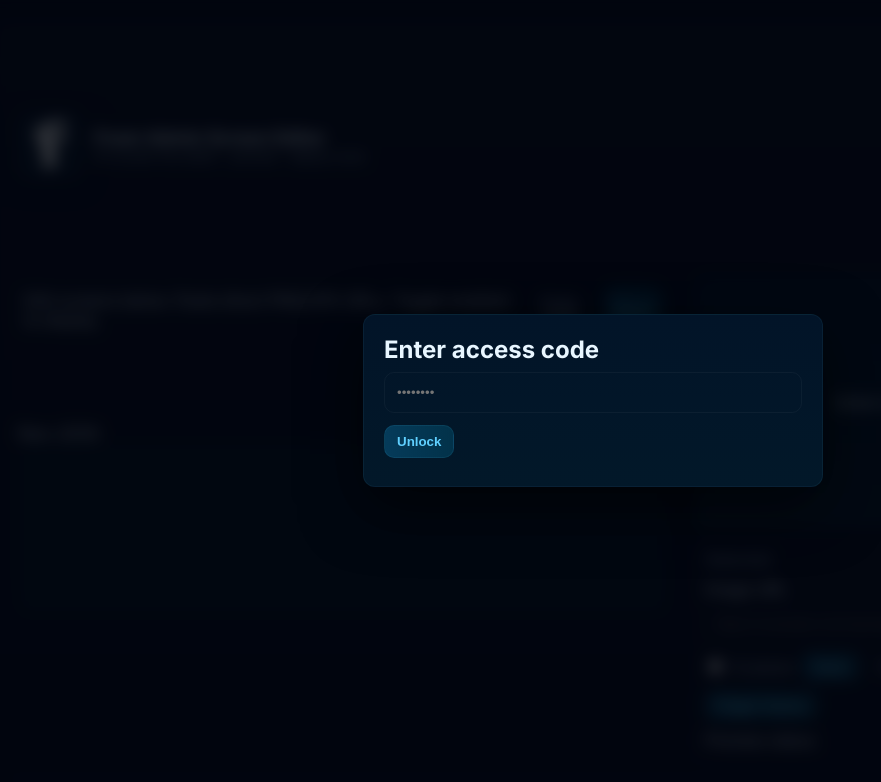
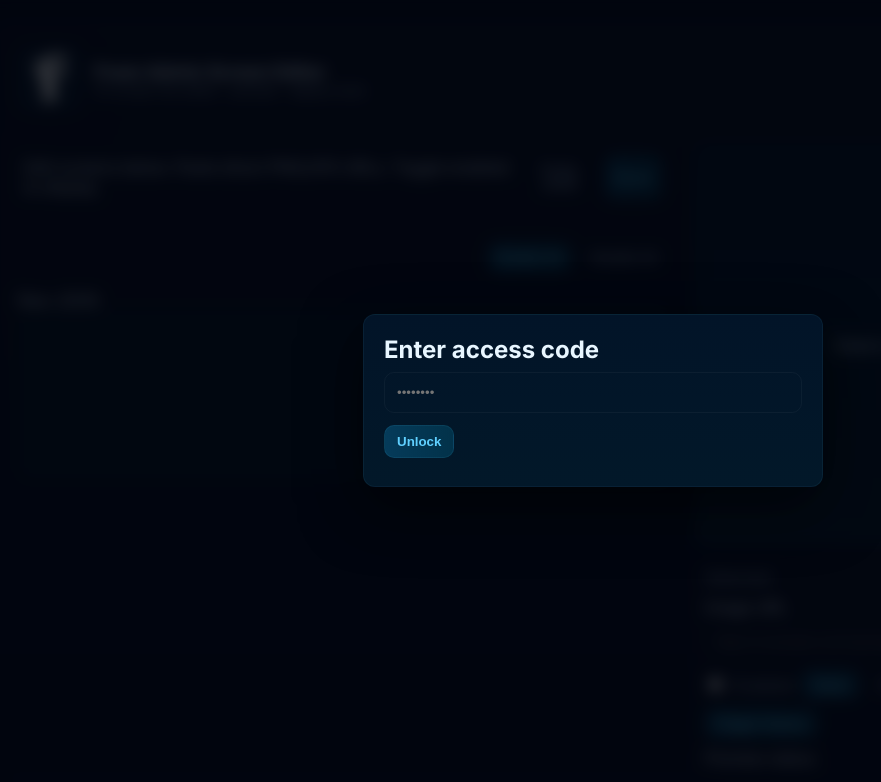
Before and after one commit to GameboyAlex1234/FnamImagepanel, a plain HTML site: page index.html in a window 1280 px wide. Shown: the whole page, without its empty margins (47-928 px from the left). Drawn offline with Linux system fonts and the light colour scheme; no server answers.

Commit message:
Update index.html

```diff
--- a/index.html
+++ b/index.html
@@ -23,11 +23,31 @@ body{display:flex;align-items:center;justify-content:center;padding:26px}
 }
 @keyframes moveGrid{0%{background-position:0 0,0 0}100%{background-position:800px 800px,-800px -800px}}
 @keyframes pulse{0%{opacity:0.25}50%{opacity:0.32}100%{opacity:0.25}}
-.container{position:relative;z-index:2;width:1200px;max-width:calc(100vw - 40px);height:760px;
-  border-radius:18px;padding:18px;background:linear-gradient(180deg, rgba(255,255,255,0.02), rgba(255,255,255,0.008));
-  box-shadow:0 12px 40px rgba(3,12,30,0.6), inset 0 1px 0 rgba(255,255,255,0.02);
-  display:grid;grid-template-columns:1fr 480px;gap:20px;overflow:hidden;border:1px solid rgba(96,208,255,0.03);}
-.header{display:flex;gap:12px;align-items:center;padding:8px 6px 12px;grid-column:1/3}
+.container {
+    position: relative;
+    z-index: 2;
+    width: 1200px;
+    max-width: calc(100vw - 40px);
+    height: 760px;
+    border-radius: 18px;
+    padding: 18px 18px 0 18px; /* reduce bottom padding for header */
+    background: linear-gradient(180deg, rgba(255,255,255,0.02), rgba(255,255,255,0.008));
+    box-shadow: 0 12px 40px rgba(3,12,30,0.6), inset 0 1px 0 rgba(255,255,255,0.02);
+    display: grid;
+    grid-template-columns: 1fr 480px;
+    grid-template-rows: auto 1fr;
+    gap: 20px;
+    overflow: visible; /* allow header to be visible */
+    border: 1px solid rgba(96,208,255,0.03);
+}
+
+.header {
+    display: flex;
+    gap: 12px;
+    align-items: center;
+    padding: 8px 6px 12px;
+    grid-column: 1 / span 2; /* span both columns */
+}
 .logo{width:64px;height:64px;border-radius:12px;background:#07162a;display:flex;align-items:center;justify-content:center;box-shadow:0 6px 24px rgba(3,12,30,0.6)}
 .logo img{max-width:100%;max-height:100%;}
 .hgroup h1{margin:0;font-size:18px}
```
